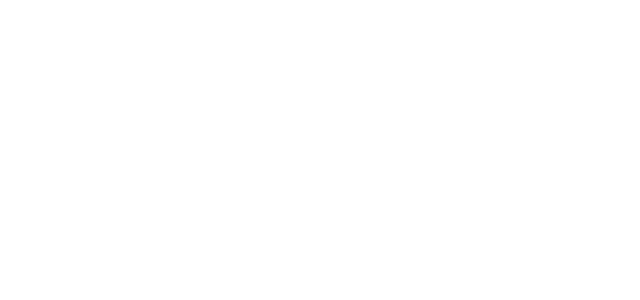
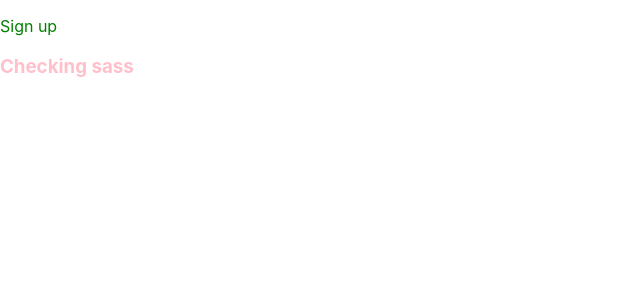
Before and after one commit to BeataGonera/Gaming-Geek, a React (Create React App) app: page / in a window 1280 px wide. Shown: the top 300 px of the page, without its empty margins (0-640 px from the left). Built offline with nearby package versions, Linux system fonts and the light colour scheme.

Commit message:
sass added

```diff
--- a/package.json
+++ b/package.json
@@ -14,6 +14,7 @@
     "react": "^18.2.0",
     "react-dom": "^18.2.0",
     "react-scripts": "5.0.1",
+    "sass": "^1.57.1",
     "typescript": "^4.9.4",
     "web-vitals": "^2.1.4"
   },
--- a/src/App.css
+++ /dev/null
@@ -1,38 +0,0 @@
-.App {
-  text-align: center;
-}
-
-.App-logo {
-  height: 40vmin;
-  pointer-events: none;
-}
-
-@media (prefers-reduced-motion: no-preference) {
-  .App-logo {
-    animation: App-logo-spin infinite 20s linear;
-  }
-}
-
-.App-header {
-  background-color: #282c34;
-  min-height: 100vh;
-  display: flex;
-  flex-direction: column;
-  align-items: center;
-  justify-content: center;
-  font-size: calc(10px + 2vmin);
-  color: white;
-}
-
-.App-link {
-  color: #61dafb;
-}
-
-@keyframes App-logo-spin {
-  from {
-    transform: rotate(0deg);
-  }
-  to {
-    transform: rotate(360deg);
-  }
-}
--- /dev/null
+++ b/src/App.scss
@@ -0,0 +1,3 @@
+*{
+  box-sizing: border-box;
+}
--- a/src/App.tsx
+++ b/src/App.tsx
@@ -1,8 +1,10 @@
-import './App.css';
+import './App.scss';
+import { Signup } from './pages/signup/Signup';
 
 function App() {
   return (
     <div className="App">
+      <Signup/>
 
     </div>
   );
--- /dev/null
+++ b/src/pages/signup/Signup.module.scss
@@ -0,0 +1,11 @@
+.h1{
+    color: blue;
+
+    p{
+        color: green;
+    }
+
+    h3{
+        color: pink;
+    }
+}
--- /dev/null
+++ b/src/pages/signup/Signup.tsx
@@ -0,0 +1,10 @@
+import styles from './Signup.module.scss';
+
+export const Signup = () => {
+    return (
+        <div className={styles.h1}>
+            <p>Sign up</p>
+            <h3>Checking sass</h3>
+        </div>
+     );
+}
```
Also changed, not shown: 2 other files (tests, documents, lock files or other folders).
